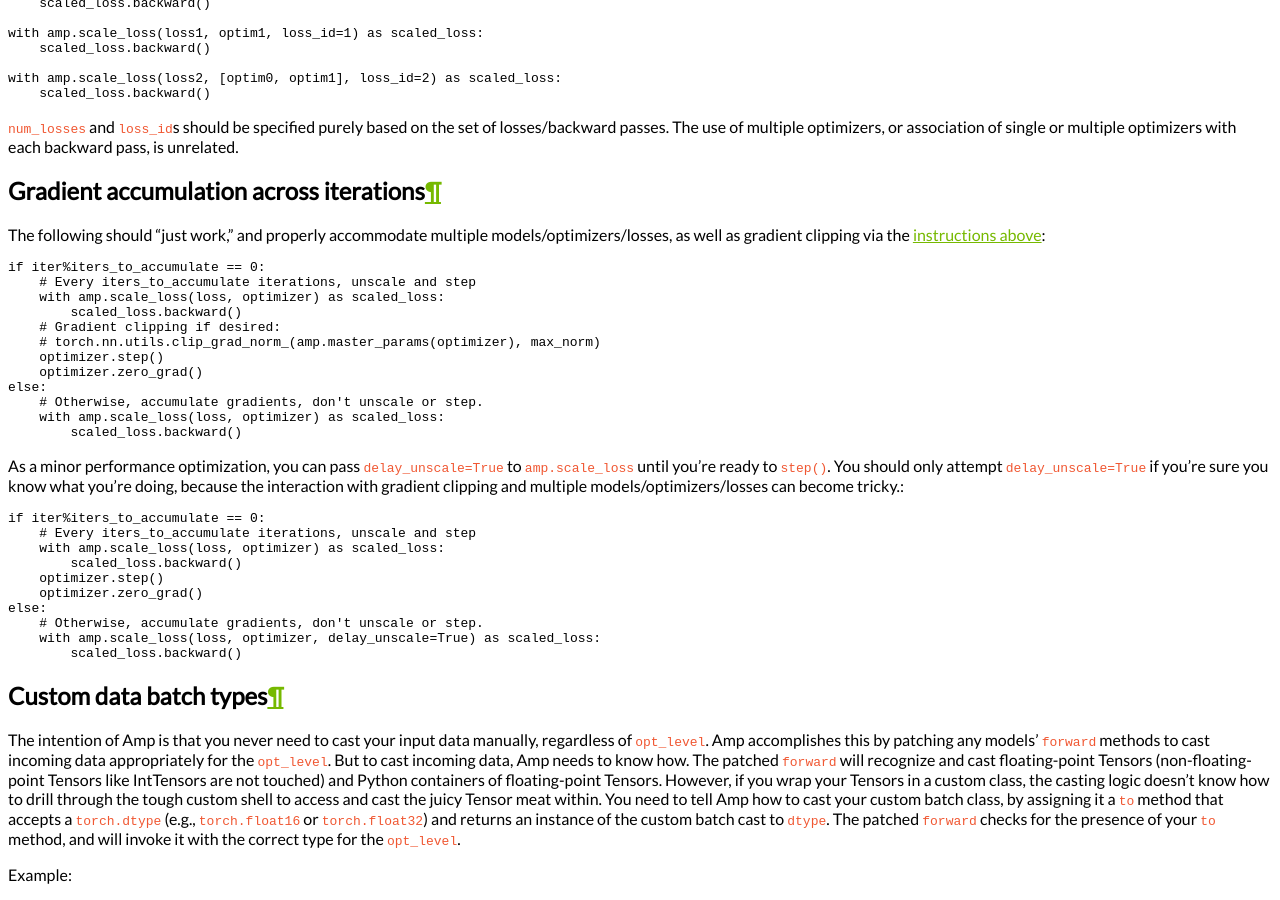
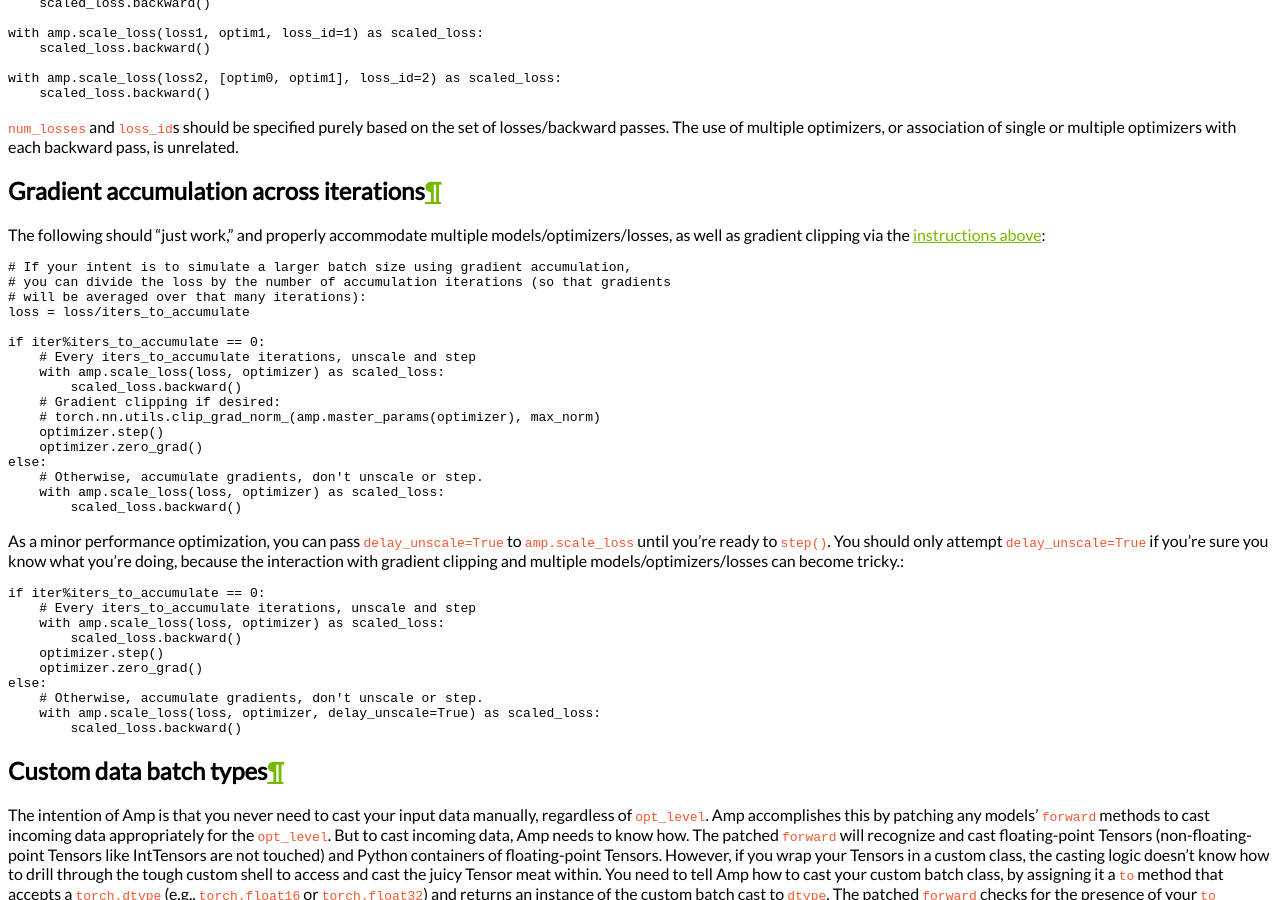
Before and after one commit to NVIDIA/apex, a Sphinx documentation site: the page built from docs/source/advanced.rst, in a window 1280 px wide and 900 px high, scrolled down 2494 px. Built offline with Sphinx 7.4.7 and the Read the Docs theme 2.0.0, drawn with Linux system fonts in a browser that asks for light colours.

Commit message:
Updating gradient accumulation guidance

```diff
--- a/docs/source/advanced.rst
+++ b/docs/source/advanced.rst
@@ -145,6 +145,11 @@ Gradient accumulation across iterations
 The following should "just work," and properly accommodate multiple models/optimizers/losses, as well as
 gradient clipping via the `instructions above`_::
 
+    # If your intent is to simulate a larger batch size using gradient accumulation,
+    # you can divide the loss by the number of accumulation iterations (so that gradients
+    # will be averaged over that many iterations):
+    loss = loss/iters_to_accumulate
+
     if iter%iters_to_accumulate == 0:
         # Every iters_to_accumulate iterations, unscale and step
         with amp.scale_loss(loss, optimizer) as scaled_loss:
```
